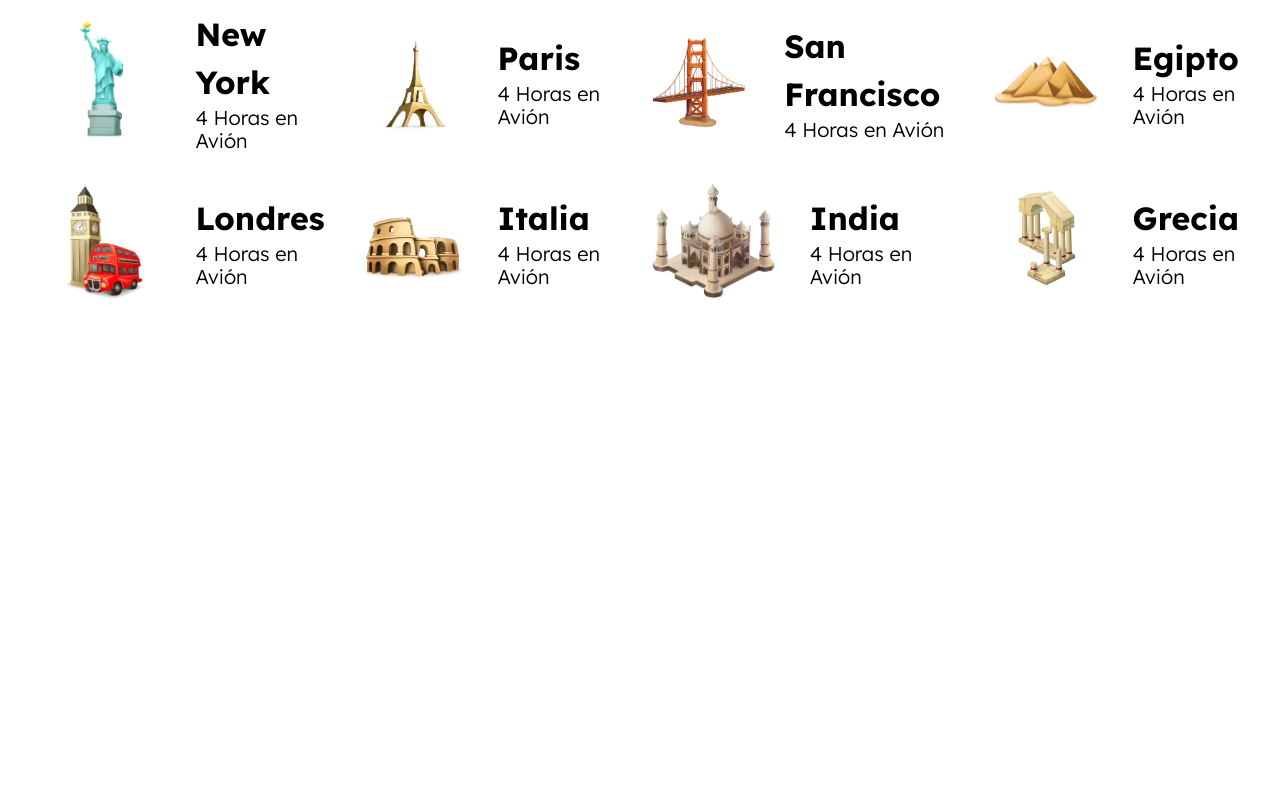
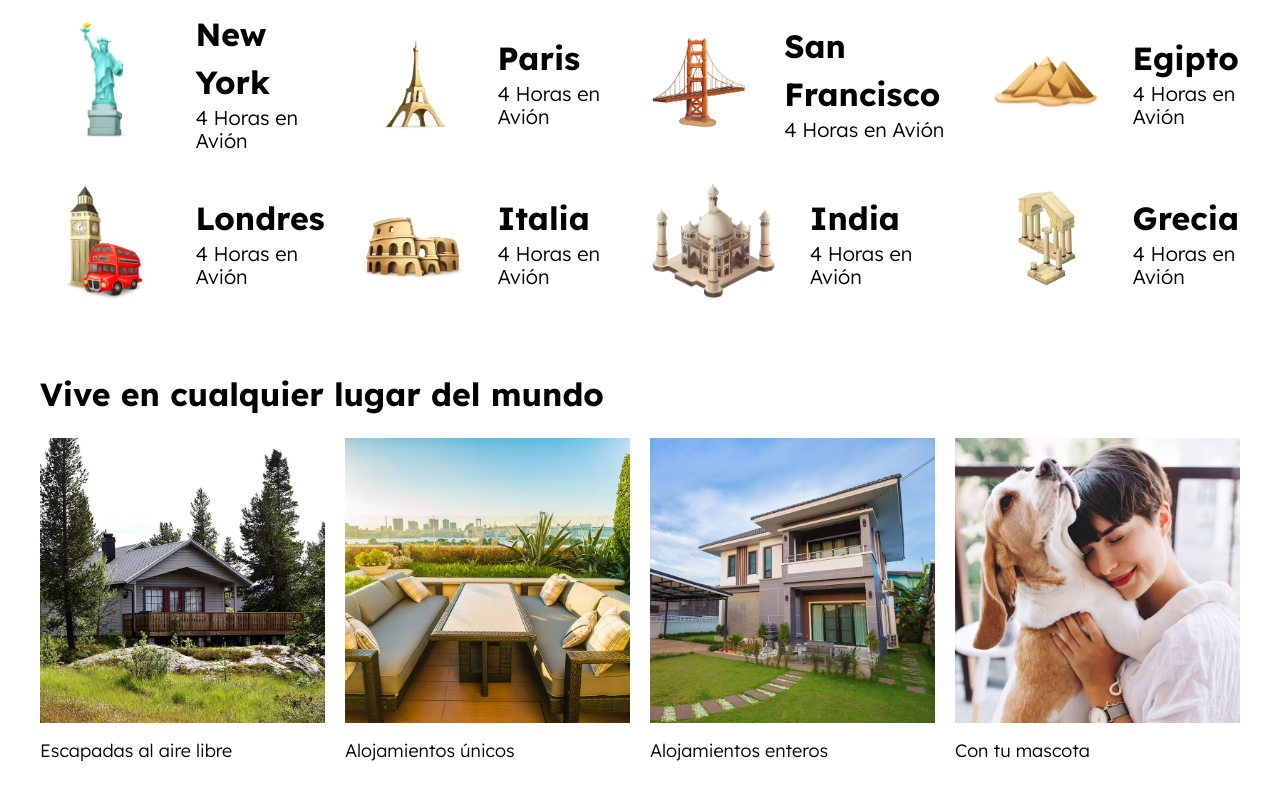
Before and after one commit to sebaa-loda/airbnb-SASS, a website: page index.html in a window 1280 px wide. Shown: the part 917-1717 px from the top of the page. Before the commit the page ends 1247 px from the top, so only its background shows below. Drawn offline with Linux system fonts and the light colour scheme.

Commit message:
create lugares

```diff
--- a/index.html
+++ b/index.html
@@ -269,5 +269,47 @@
         </li>
       </ul>
     </section>
+
+    <section class="lugares contenedor seccion">
+      <h2 class="lugares__heading">Vive en cualquier lugar del mundo</h2>
+
+      <div class="lugares__grid">
+        <div class="lugar">
+          <picture>
+            <source srcset="build/img/vive_1.avif" type="image/avif">
+            <source srcset="build/img/vive_1.webp" type="image/webp">
+            <img loading="lazy" decoding="async" src="build/img/vive_1.jpg" alt="imagen lugar">
+          </picture>
+          <p class="lugar__nombre">Escapadas al aire libre</p>
+        </div>
+
+        <div class="lugar">
+          <picture>
+            <source srcset="build/img/vive_2.avif" type="image/avif">
+            <source srcset="build/img/vive_2.webp" type="image/webp">
+            <img loading="lazy" decoding="async" src="build/img/vive_2.jpg" alt="imagen lugar">
+          </picture>
+          <p class="lugar__nombre">Alojamientos únicos</p>
+        </div>
+
+        <div class="lugar">
+          <picture>
+            <source srcset="build/img/vive_3.avif" type="image/avif">
+            <source srcset="build/img/vive_3.webp" type="image/webp">
+            <img loading="lazy" decoding="async" src="build/img/vive_3.jpg" alt="imagen lugar">
+          </picture>
+          <p class="lugar__nombre">Alojamientos enteros</p>
+        </div>
+
+        <div class="lugar">
+          <picture>
+            <source srcset="build/img/vive_4.avif" type="image/avif">
+            <source srcset="build/img/vive_4.webp" type="image/webp">
+            <img loading="lazy" decoding="async" src="build/img/vive_4.jpg" alt="imagen lugar">
+          </picture>
+          <p class="lugar__nombre">Con tu mascota</p>
+        </div>
+      </div>
+    </section>
   </body>
 </html>
--- a/src/scss/app.scss
+++ b/src/scss/app.scss
@@ -1,3 +1,3 @@
 @use 'base';
 @use 'ui/header';
-@use 'ui/destinos';
+@use 'ui/contenido';
--- a/src/scss/base/_mixins.scss
+++ b/src/scss/base/_mixins.scss
@@ -40,3 +40,13 @@
     gap: $espaciado;
     grid-template-columns: repeat($columnas, 1fr);
 }
+
+@mixin scrollHorizonatal{
+    overflow-y: hidden;
+    overflow-x: scroll;
+    scroll-snap-type: x mandatory;
+
+    > * {
+        scroll-snap-align: center;
+    }
+}
--- /dev/null
+++ b/src/scss/ui/contenido/_index.scss
@@ -0,0 +1,2 @@
+@forward 'destinos';
+@forward 'lugares';
--- /dev/null
+++ b/src/scss/ui/contenido/_lugares.scss
@@ -0,0 +1,30 @@
+@use 'base/variables' as v;
+@use 'base/mixins' as m;
+
+.lugares{
+
+  &__grid{
+    display: grid;
+    grid-template-columns: repeat(4,30rem);
+    column-gap: 4rem;
+    @include m.scrollHorizonatal;
+
+    @include m.tablet{
+      @include m.grid(2,2rem);
+    }
+
+    @include m.desktop{
+      @include m.grid(4,2rem);
+    }
+  }
+}
+
+.lugar{
+  &__imagen{
+    border-radius: 1rem;
+  }
+
+  &__nombre{
+    font-size: 1.8rem;
+  }
+}
--- a/src/scss/ui/destinos/_index.scss
+++ /dev/null
@@ -1 +0,0 @@
-@forward 'destinos';
```
Also changed, not shown: build/css/app.css, src/scss/ui/contenido/_destinos.scss (renamed from src/scss/ui/destinos/_destinos.scss), 1 other file.
